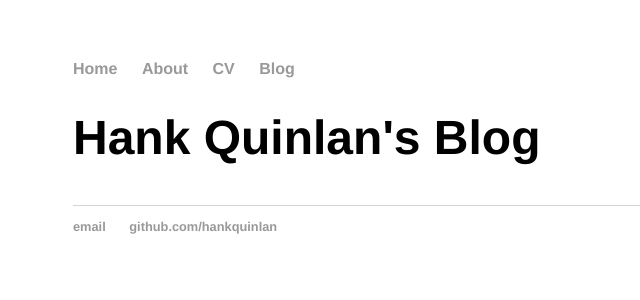
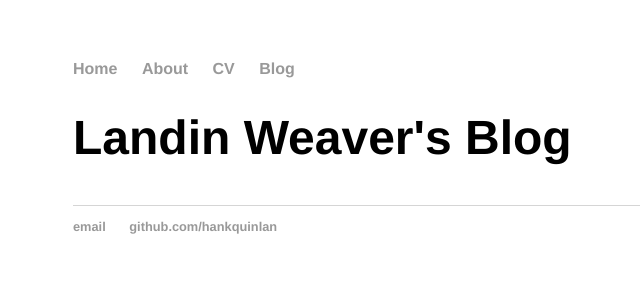
Before and after one commit to CapLanLan/CapLanLan.github.io, a Jekyll site: the page built from blog/index.html, in a window 1280 px wide. Shown: the top 300 px of the page, without its empty margins (119-759 px from the left). Built offline with Jekyll 4.4.1, drawn with Linux system fonts in a browser that asks for light colours.

Commit message:
i did stuff

```diff
--- a/blog/index.html
+++ b/blog/index.html
@@ -1,6 +1,6 @@
 ---
 layout: default
-title: Hank Quinlan's Blog
+title: Landin Weaver's Blog
 ---
 	<h1>{{ page.title }}</h1>
 	<ul class="posts">
--- a/index.html
+++ b/index.html
@@ -1,7 +1,7 @@
 <!DOCTYPE html>
 <html>
 	<head>
-		<title>Hank Quinlan, Horrible Cop</title>
+		<title>Landin Weaver</title>
 	</head>
 	<body>
 		<nav>
```
